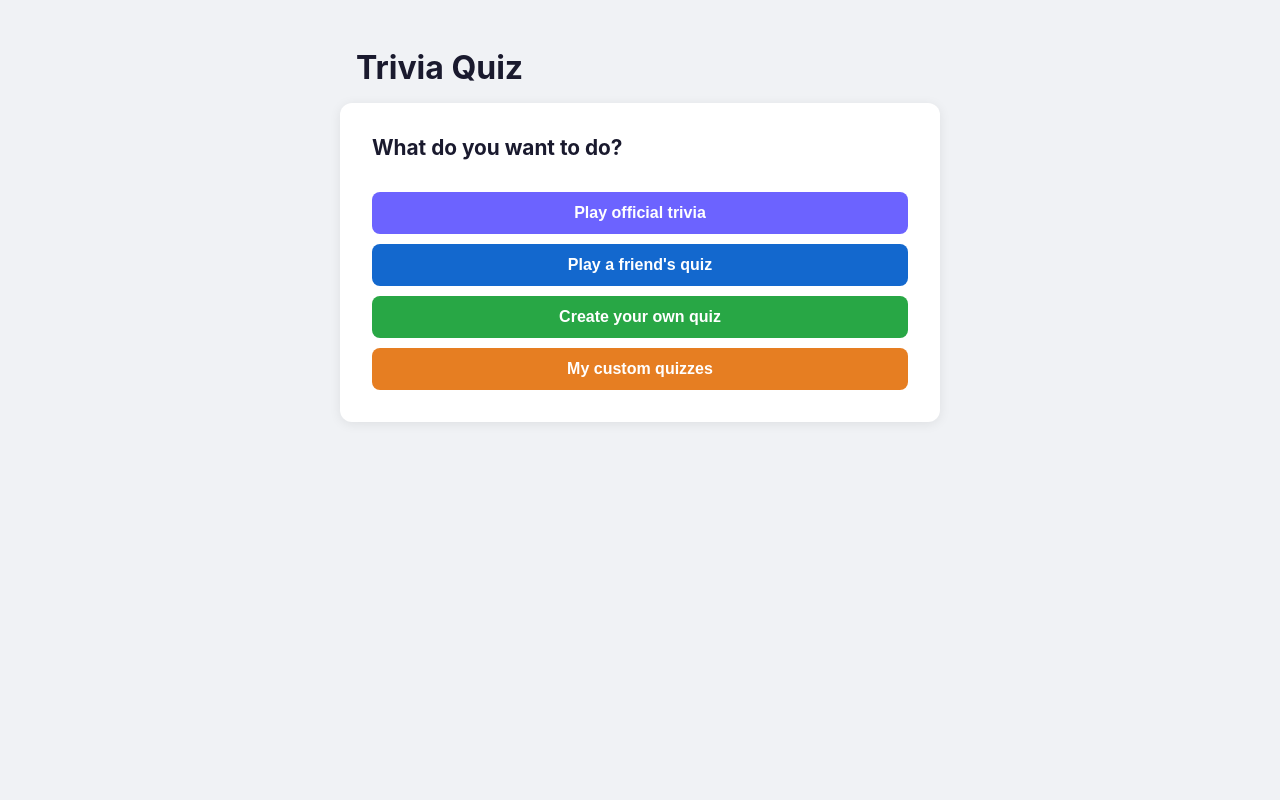
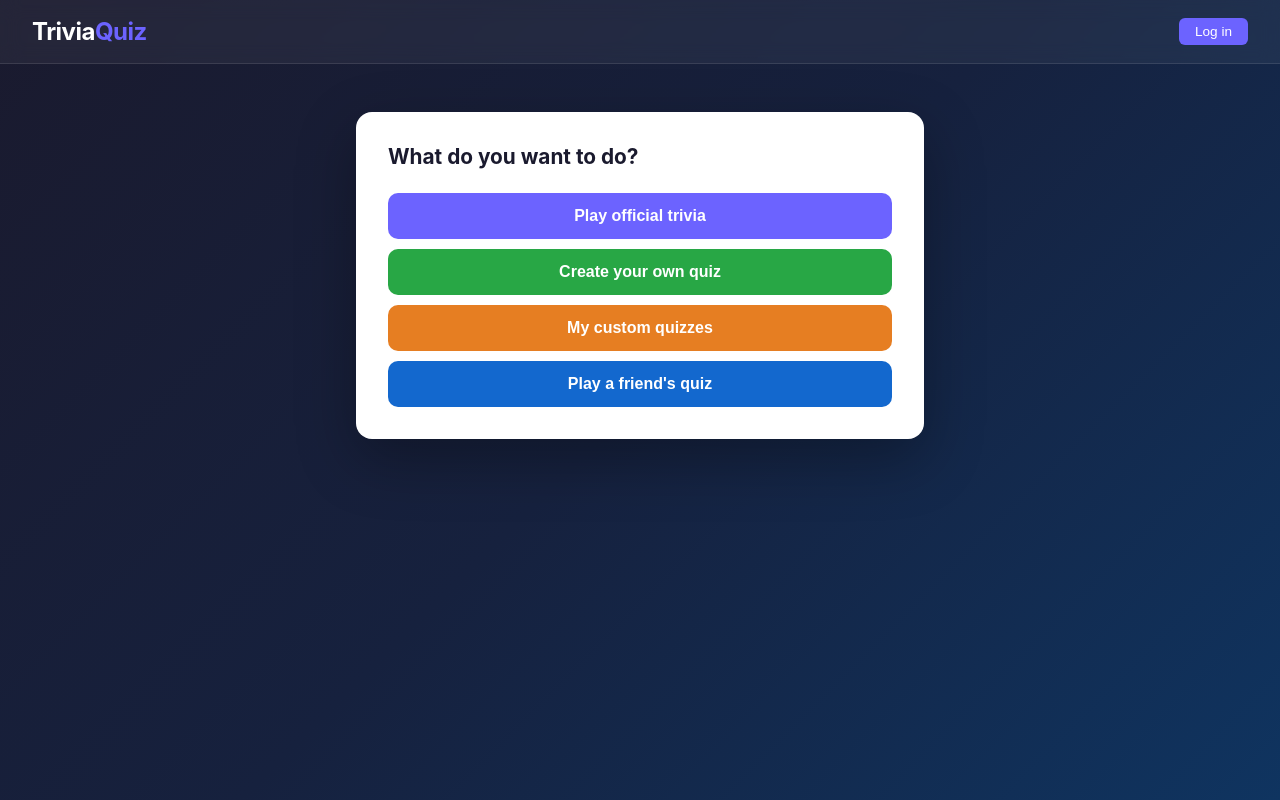
Before and after one commit to kfa802/Trivia-app, a React (Create React App) app in the folder client/: page / in a window 1280 px wide. Built offline with nearby package versions, Linux system fonts and the light colour scheme.

Commit message:
basic layout

```diff
--- a/client/src/App.css
+++ b/client/src/App.css
@@ -6,33 +6,82 @@
 
 body {
   font-family: -apple-system, BlinkMacSystemFont, 'Segoe UI', sans-serif;
-  background: #f0f2f5;
   min-height: 100vh;
-  display: flex;
-  justify-content: center;
-  padding: 2rem 1rem;
 }
 
 .app {
-  width: 100%;
-  max-width: 600px;
+  min-height: 100vh;
+  background: linear-gradient(135deg, #1a1a2e 0%, #16213e 50%, #0f3460 100%);
 }
 
-.app-title {
-  text-align: center;
-  font-size: 2rem;
-  margin-bottom: 1.5rem;
-  color: #1a1a2e;
+.navbar {
+  background: rgba(255, 255, 255, 0.05);
+  backdrop-filter: blur(10px);
+  border-bottom: 1px solid rgba(255, 255, 255, 0.1);
+  padding: 0 2rem;
+  height: 64px;
+  display: flex;
+  align-items: center;
+  justify-content: space-between;
+}
+
+.navbar-title {
+  font-size: 1.5rem;
+  font-weight: 700;
+  color: white;
+  cursor: pointer;
+  letter-spacing: -0.5px;
+}
+
+.navbar-title span {
+  color: #6c63ff;
+}
+
+.navbar-actions {
+  display: flex;
+  align-items: center;
+  gap: 10px;
+}
+
+.navbar-user {
+  font-size: 0.9rem;
+  color: rgba(255, 255, 255, 0.7);
+}
+
+.navbar-btn {
+  padding: 6px 16px;
+  border-radius: 6px;
+  border: none;
+  cursor: pointer;
+  font-size: 0.85rem;
+  font-weight: 500;
+  width: auto;
+}
+
+.navbar-btn.primary {
+  background: #6c63ff;
+  color: white;
+}
+
+.navbar-btn.secondary {
+  background: transparent;
+  color: rgba(255, 255, 255, 0.7);
+  border: 1px solid rgba(255, 255, 255, 0.2);
+}
+
+.page-content {
+  max-width: 600px;
+  margin: 0 auto;
+  padding: 3rem 1rem;
 }
 
 .card {
   background: white;
-  border-radius: 12px;
+  border-radius: 16px;
   padding: 2rem;
-  box-shadow: 0 2px 12px rgba(0, 0, 0, 0.08);
+  box-shadow: 0 20px 60px rgba(0, 0, 0, 0.3);
 }
 
-/* Setup form */
 .card h2 {
   font-size: 1.3rem;
   margin-bottom: 1.5rem;
@@ -63,22 +112,39 @@ form select:focus {
   border-color: #6c63ff;
 }
 
+form input[type="text"],
+form input[type="password"] {
+  padding: 10px 12px;
+  border: 1.5px solid #ddd;
+  border-radius: 8px;
+  font-size: 1rem;
+  width: 100%;
+}
+
+form input:focus {
+  outline: none;
+  border-color: #6c63ff;
+}
+
 button {
   width: 100%;
-  padding: 12px;
+  padding: 14px;
   background: #6c63ff;
   color: white;
   border: none;
-  border-radius: 8px;
+  border-radius: 10px;
   font-size: 1rem;
   font-weight: 600;
   cursor: pointer;
-  margin-top: 0.5rem;
-  transition: background 0.2s;
+  transition: opacity 0.2s, transform 0.1s;
 }
 
 button:hover:not(:disabled) {
-  background: #574fd6;
+  opacity: 0.9;
+}
+
+button:active:not(:disabled) {
+  transform: scale(0.98);
 }
 
 button:disabled {
@@ -92,7 +158,6 @@ button:disabled {
   margin-bottom: 0.5rem;
 }
 
-/* Question */
 .question-meta {
   display: flex;
   justify-content: space-between;
@@ -153,7 +218,6 @@ button:disabled {
   color: #721c24;
 }
 
-/* Results */
 .results {
   text-align: center;
 }
@@ -182,12 +246,11 @@ button:disabled {
 }
 
 @keyframes slideDown {
-  from {
-    opacity: 0;
-    transform: translateY(-10px);
-  }
-  to {
-    opacity: 1;
-    transform: translateY(0);
-  }
+  from { opacity: 0; transform: translateY(-10px); }
+  to { opacity: 1; transform: translateY(0); }
 }
+
+@keyframes countdown {
+  from { width: 100%; }
+  to { width: 0%; }
+}
--- a/client/src/App.js
+++ b/client/src/App.js
@@ -116,30 +116,36 @@ function App() {
 
   return (
     <div className="app">
-      <div style={{ display: 'flex', justifyContent: 'space-between', alignItems: 'center', maxWidth: '600px', margin: '0 auto', padding: '0 1rem' }}>
-        <h1 className="app-title" style={{ margin: '1rem 0' }}>Trivia Quiz</h1>
-        {user && (
-          <div style={{ display: 'flex', alignItems: 'center', gap: '10px' }}>
-            <span style={{ fontSize: '0.9rem', color: '#555' }}>Hi, {user}!</span>
-            <button onClick={() => setGameState('scores')} style={{ background: '#6c63ff', color: 'white', border: 'none', padding: '6px 12px', borderRadius: '6px', cursor: 'pointer', fontSize: '0.85rem' }}>
+      <nav className="navbar">
+        <div className="navbar-title" onClick={() => setGameState('home')}>
+          Trivia<span>Quiz</span>
+        </div>
+        {user ? (
+          <div className="navbar-actions">
+            <span className="navbar-user">Hi, {user}!</span>
+            <button className="navbar-btn primary" onClick={() => setGameState('scores')}>
               My scores
             </button>
-            <button onClick={handleLogout} style={{ background: '#888', color: 'white', border: 'none', padding: '6px 12px', borderRadius: '6px', cursor: 'pointer', fontSize: '0.85rem' }}>
+            <button className="navbar-btn secondary" onClick={handleLogout}>
               Log out
             </button>
           </div>
+        ) : (
+          <div className="navbar-actions">
+            <button className="navbar-btn primary" onClick={() => setShowLogin(true)}>
+              Log in
+            </button>
+          </div>
         )}
-      </div>
+      </nav>
+
+      <div className="page-content">
 
         {gameState === 'home' && (
           <div className="card">
             <h2>What do you want to do?</h2>
             <button onClick={() => { setShowLogin(false); setGameState('setup'); }}>
               Play official trivia
-          </button>
-          <button onClick={() => setGameState('findquiz')}
-            style={{ marginTop: '10px', background: '#1368ce' }}>
-            Play a friend's quiz
             </button>
             <button onClick={() => requireLogin('create')}
               style={{ marginTop: '10px', background: '#28a745' }}>
@@ -148,6 +154,10 @@ function App() {
             <button onClick={() => requireLogin('quizlist')}
               style={{ marginTop: '10px', background: '#e67e22' }}>
               My custom quizzes
+            </button>
+            <button onClick={() => setGameState('findquiz')}
+              style={{ marginTop: '10px', background: '#1368ce' }}>
+              Play a friend's quiz
             </button>
             {showLogin && !user && (
               <div style={{ marginTop: '1.5rem', borderTop: '1px solid #eee', paddingTop: '1.5rem' }}>
@@ -217,6 +227,8 @@ function App() {
             token={token}
           />
         )}
+
+      </div>
     </div>
   );
 }
```
Lines whose indentation alone changed are shown as unchanged.
